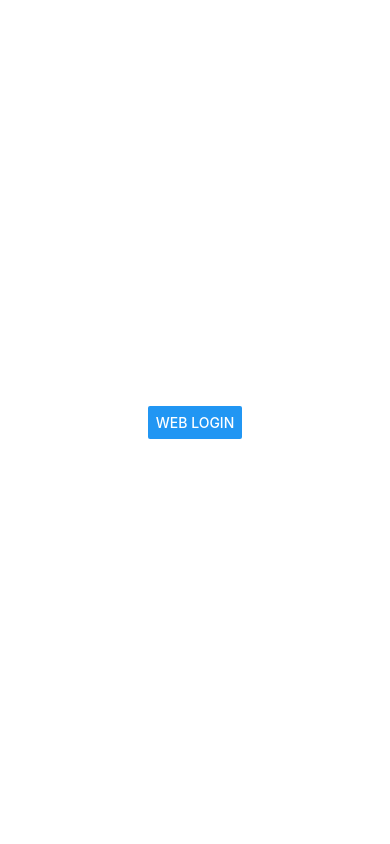
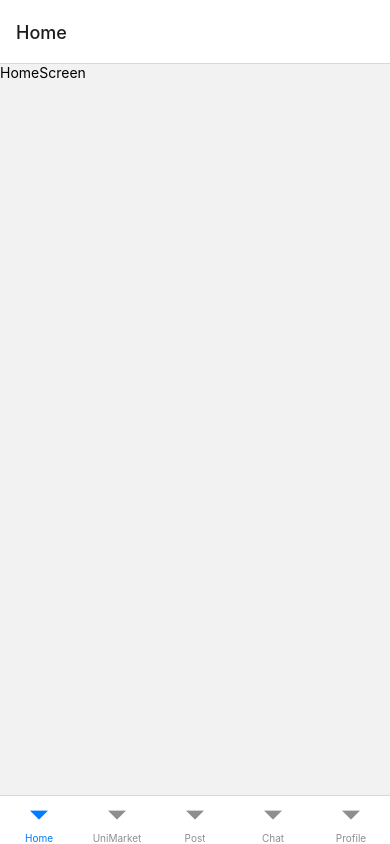
Before and after one commit to bk00119/UniMarket-Client, a React Native app: screen / in a window 390 px wide. Built offline with nearby package versions, Linux system fonts and the light colour scheme; what expo-web-browser would draw is missing.

Commit message:
AppNavigationSetup

```diff
--- a/App.js
+++ b/App.js
@@ -1,15 +1,51 @@
+import * as SplashScreen from "expo-splash-screen";
 import { StyleSheet, View } from 'react-native';
 import { Provider } from 'react-redux';
+import { useCallback, useEffect, useState } from "react";
+import { NavigationContainer } from "@react-navigation/native";
+import { StatusBar } from "expo-status-bar";
+import { SafeAreaProvider } from "react-native-safe-area-context";
+import BottomNav from "./headers/BottomNav.js";
 
 import store from './store/store';
 import GoogleLogin from './components/Login/GoogleLogin';
 
+SplashScreen.preventAutoHideAsync();
+
 export default function App() {
+  const [appIsReady, setAppIsReady] = useState(false);
+  useEffect(() => {
+    async function prepare() {
+      //API calls go here
+      setAppIsReady(true)
+    }
+    prepare();
+  }, []);
+
+  const onLayoutRootView = useCallback(async () => {
+    if (appIsReady) {
+      // This tells the splash screen to hide immediately! If we call this after
+      // `setAppIsReady`, then we may see a blank screen while the app is
+      // loading its initial state and rendering its first pixels. So instead,
+      // we hide the splash screen once we know the root view has already
+      // performed layout.
+      await SplashScreen.hideAsync();
+    }
+  }, [appIsReady]);
+
+  if (!appIsReady) {
+    return null;
+  }
+
   return (
     <Provider store={store}>
-        <View style={styles.container}>
-          <GoogleLogin />
-        </View>
+        <StatusBar style="auto" animated={true} />
+        <NavigationContainer onReady={onLayoutRootView}>
+          <SafeAreaProvider>
+            {/* <GoogleLogin /> */}
+            <BottomNav/>
+          </SafeAreaProvider>
+        </NavigationContainer>
     </Provider>
   );
 }
--- /dev/null
+++ b/headers/BottomNav.js
@@ -0,0 +1,39 @@
+import { createBottomTabNavigator } from "@react-navigation/bottom-tabs";
+// Screens for each nav button
+import HomeScreen from "../screens/Home/HomeScreen";
+import MarketScreen from "../screens/Market/MarketScreen";
+import PostScreen from "../screens/Post/PostScreen";
+import ChatScreen from "../screens/Chat/ChatScreen";
+import ProfileScreen from "../screens/Profile/ProfileScreen";
+
+
+
+
+export default function BottomNav() {
+  const Tab = createBottomTabNavigator();
+
+  return (
+    <Tab.Navigator>
+      <Tab.Screen
+        name="Home"
+        component={HomeScreen}
+      />
+      <Tab.Screen
+        name="UniMarket"
+        component={MarketScreen}
+      />
+      <Tab.Screen
+        name="Post"
+        component={PostScreen}
+      />
+        <Tab.Screen
+        name="Chat"
+        component={ChatScreen}
+      />
+      <Tab.Screen
+        name="Profile"
+        component={ProfileScreen}
+      />
+    </Tab.Navigator>
+  );
+}
--- a/package.json
+++ b/package.json
@@ -11,6 +11,8 @@
   },
   "dependencies": {
     "@react-native-async-storage/async-storage": "^1.17.9",
+    "@react-navigation/bottom-tabs": "^6.3.2",
+    "@react-navigation/native": "^6.0.11",
     "@reduxjs/toolkit": "^1.8.4",
     "@rneui/base": "^4.0.0-rc.6",
     "@rneui/themed": "^4.0.0-rc.6",
@@ -19,6 +21,7 @@
     "expo-auth-session": "~3.6.1",
     "expo-random": "~12.2.0",
     "expo-secure-store": "~11.2.0",
+    "expo-splash-screen": "~0.15.1",
     "expo-status-bar": "~1.3.0",
     "expo-web-browser": "~10.2.1",
     "react": "17.0.2",
--- /dev/null
+++ b/screens/Chat/ChatScreen.js
@@ -0,0 +1,12 @@
+import React from 'react';
+import {View, Text} from 'react-native'
+
+function ChatScreen(props) {
+    return (
+        <View>
+            <Text>ChatScreen</Text>
+        </View>
+    );
+}
+
+export default ChatScreen;
--- /dev/null
+++ b/screens/Home/HomeScreen.js
@@ -0,0 +1,12 @@
+import React from 'react';
+import {View, Text} from 'react-native'
+
+function HomeScreen(props) {
+    return (
+        <View>
+            <Text>HomeScreen</Text>
+        </View>
+    );
+}
+
+export default HomeScreen;
--- /dev/null
+++ b/screens/Market/MarketScreen.js
@@ -0,0 +1,12 @@
+import React from 'react';
+import {View, Text} from 'react-native'
+
+function MarketScreen(props) {
+    return (
+        <View>
+            <Text>MarketScreen</Text>
+        </View>
+    );
+}
+
+export default MarketScreen;
--- /dev/null
+++ b/screens/Post/PostScreen.js
@@ -0,0 +1,12 @@
+import React from 'react';
+import {View, Text} from 'react-native'
+
+function PostScreen(props) {
+    return (
+        <View>
+            <Text>PostScreen</Text>
+        </View>
+    );
+}
+
+export default PostScreen;
--- /dev/null
+++ b/screens/Profile/ProfileScreen.js
@@ -0,0 +1,12 @@
+import React from 'react';
+import {View, Text} from 'react-native'
+
+function ProfileScreen(props) {
+    return (
+        <View>
+            <Text>ProfileScreen</Text>
+        </View>
+    );
+}
+
+export default ProfileScreen;
```
Also changed, not shown: 1 other file (tests, documents, lock files or other folders).
